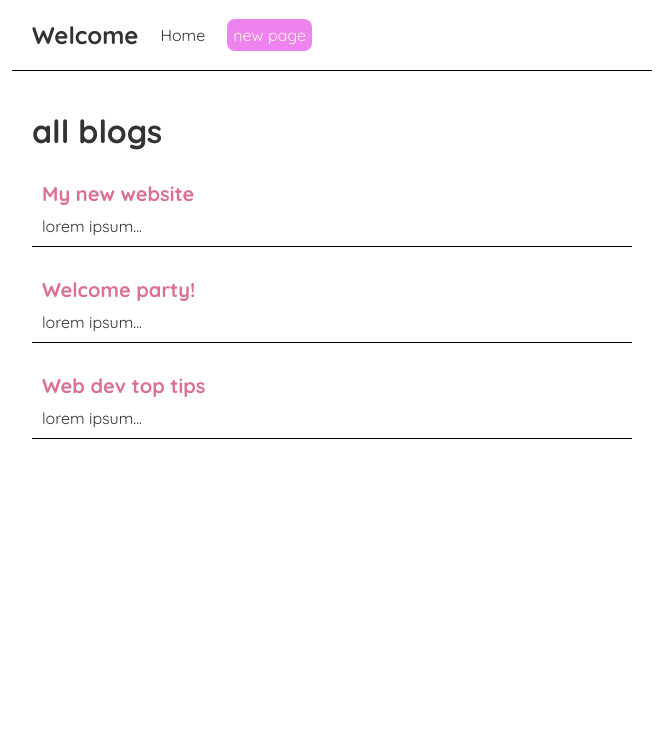
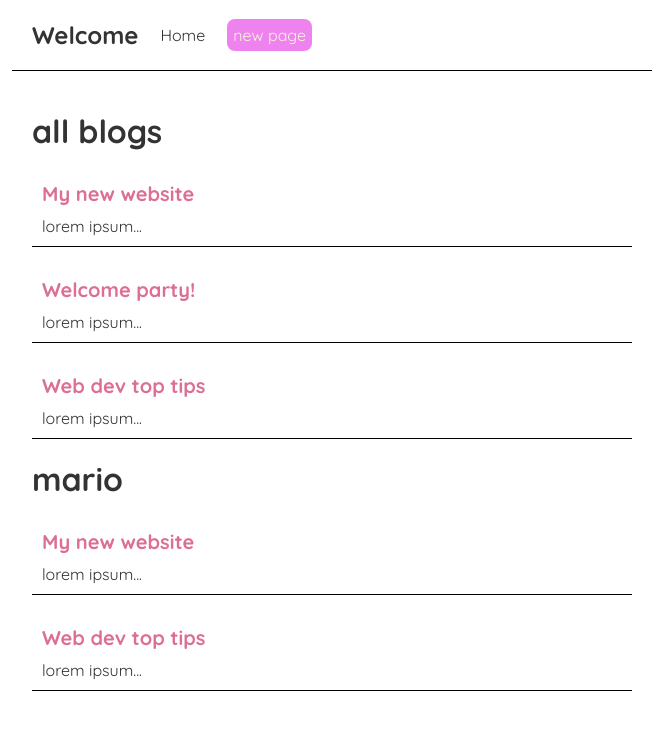
Before and after one commit to malekelkssas/learning-react, a React (Create React App) app: page / in a window 1280 px wide. Shown: the top 730 px of the page, without its empty margins (308-971 px from the left). Built offline with nearby package versions, Linux system fonts and the light colour scheme.

Commit message:
Lesson 12: reuse components

```diff
--- a/src/Home.js
+++ b/src/Home.js
@@ -1,10 +1,9 @@
 import { useState } from "react"; // this library is to make a vriable reactive => change in browser whenever change in react
 import BlogList from "./BlogList";
 
-/* if there is a prop can repeat i will do the following putting it in new js file =>i think i will do the some as the
-    the relation between index.js and the App.js with the remaining files
-    and we will pass parameters using prop => prop is a way to pass parameters between components (from parent one to child)
-*/
+/**
+ * here i will reuse the compnents with filters
+ */
 
 const Home = () => {
 
@@ -19,6 +18,7 @@ const Home = () => {
     return (
         <div className="home">
             <BlogList blogs={blogs} title = "all blogs"/>
+            <BlogList blogs={blogs.filter((element)=> element.author=='mario')} title = "mario"/>
         </div>
      );
 }
```
Also changed, not shown: notes.txt (added), 1 other file (tests, documents, lock files or other folders).
